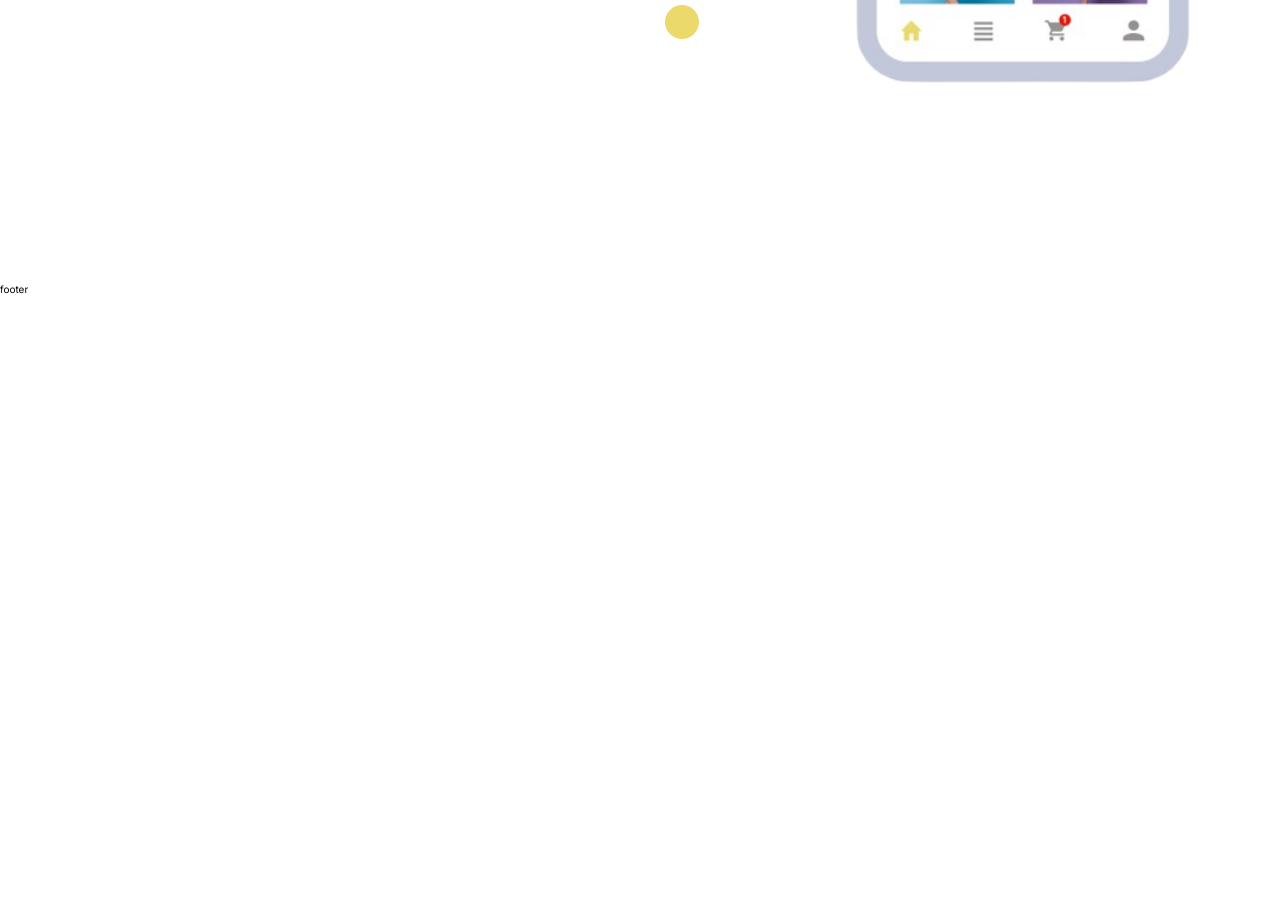
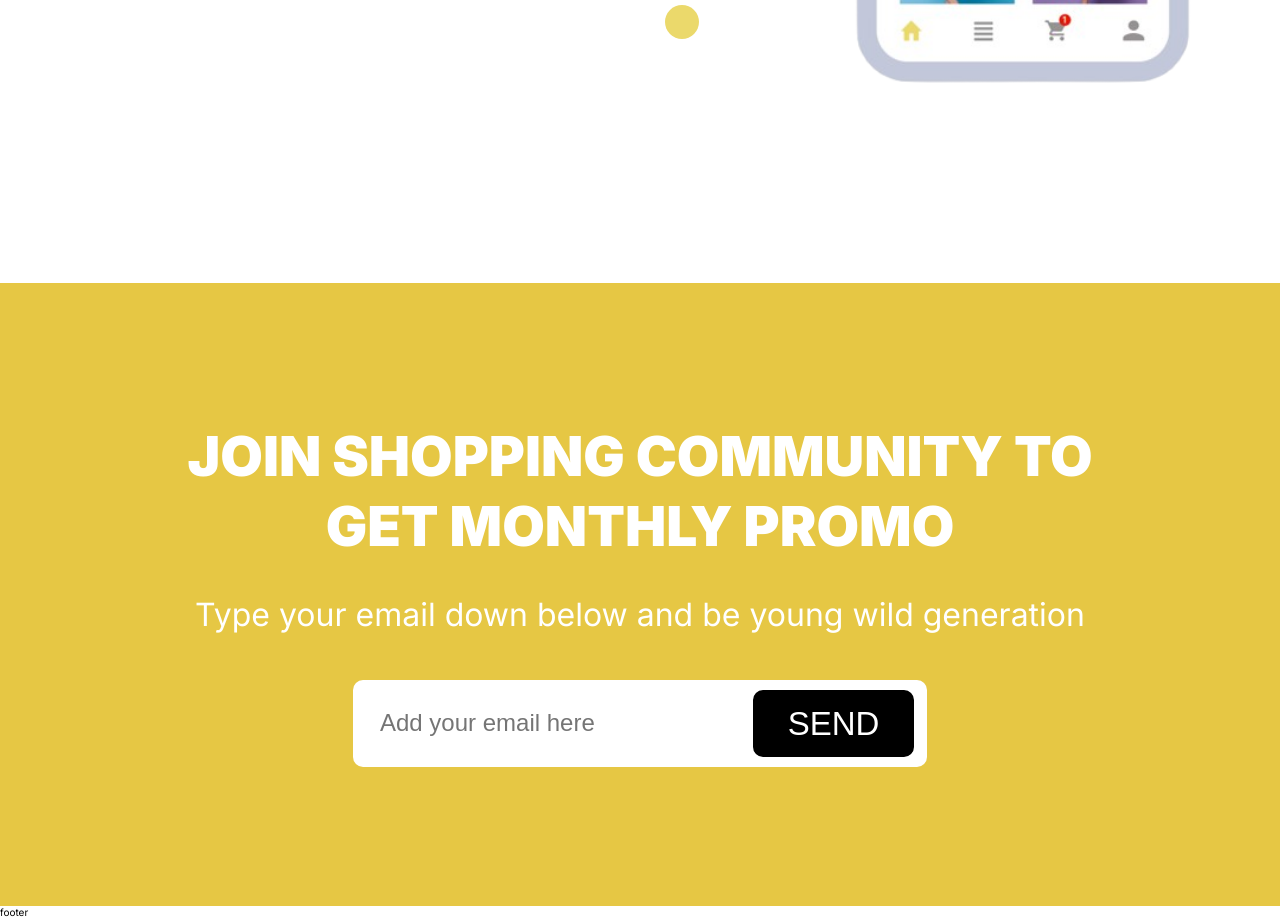
Before and after one commit to ilya11melnikov/clothes_shop_landing, a website: page src/index.html in a window 1280 px wide. Shown: the part 5743-6661 px from the top of the page. Before the commit the page ends 6038 px from the top, so only its background shows below. Drawn offline with nearby package versions, Linux system fonts and the light colour scheme; files that its build step writes are made by us from their sources.

Commit message:
add: form section

```diff
--- /dev/null
+++ b/src/html/form.html
@@ -0,0 +1,12 @@
+<section class="section">
+	<div class="container container--padding_none">
+		<div class="form__w">
+			<div class="form__title">JOIN SHOPPING COMMUNITY TO GET MONTHLY PROMO</div>
+			<div class="form__descr">Type your email down below and be young wild generation</div>
+			<form class="form">
+				<input class="form__email" placeholder="Add your email here" type="email" />
+				<input class="btn_black btn_black--form" value="SEND" type="submit" />
+			</form>
+		</div>
+	</div>
+</section>
--- a/src/index.html
+++ b/src/index.html
@@ -19,7 +19,7 @@
 	<body>
 		<div class="wrapper">
 			@@include('./html/header.html')
-			<main class="main">@@include('./html/hero.html') @@include('./html/companies.html') @@include('./html/new_arrivals.html') @@include('./html/payday.html') @@include('./html/young_favorite.html') @@include('./html/download.html')</main>
+			<main class="main">@@include('./html/hero.html') @@include('./html/companies.html') @@include('./html/new_arrivals.html') @@include('./html/payday.html') @@include('./html/young_favorite.html') @@include('./html/download.html') @@include('./html/form.html')</main>
 			@@include('./html/footer.html')
 		</div>
 		<script src="js/script.min.js"></script>
--- /dev/null
+++ b/src/scss/blocks/_form.scss
@@ -0,0 +1,61 @@
+@use './helpers/variables' as *;
+@use './helpers/extends/extends' as *;
+
+.form__w {
+	background-color: $color_accent;
+	min-height: 62.3rem;
+	display: flex;
+	align-items: center;
+	justify-content: center;
+	flex-direction: column;
+}
+
+.form__title {
+	font-weight: 900;
+	font-size: 5.5rem;
+	line-height: 1.27;
+	text-align: center;
+
+	color: $color_white;
+
+	max-width: 96.6rem;
+
+	margin-bottom: 3.7rem;
+}
+
+.form__descr {
+	font-size: 3.2rem;
+	line-height: 1;
+
+	color: $color_white;
+
+	margin-bottom: 4.9rem;
+}
+
+.form {
+	position: relative;
+}
+
+.form__email {
+	width: 57.4rem;
+	height: 8.7rem;
+	font-size: 2.4rem;
+	line-height: 1.46;
+	padding: 0rem 18.1rem 0rem 2.7rem;
+
+	border: none;
+	border-radius: 1rem;
+}
+
+.btn_black--form {
+	position: absolute;
+	left: 40rem;
+	top: 1rem;
+
+	font-weight: 500;
+	font-size: 3.3rem;
+	line-height: 1;
+
+	width: 16.1rem;
+	height: 6.7rem;
+}
--- a/src/scss/style.scss
+++ b/src/scss/style.scss
@@ -7,3 +7,4 @@
 @use './blocks/payday';
 @use './blocks/young_favorite';
 @use './blocks/download';
+@use './blocks/form';
```
